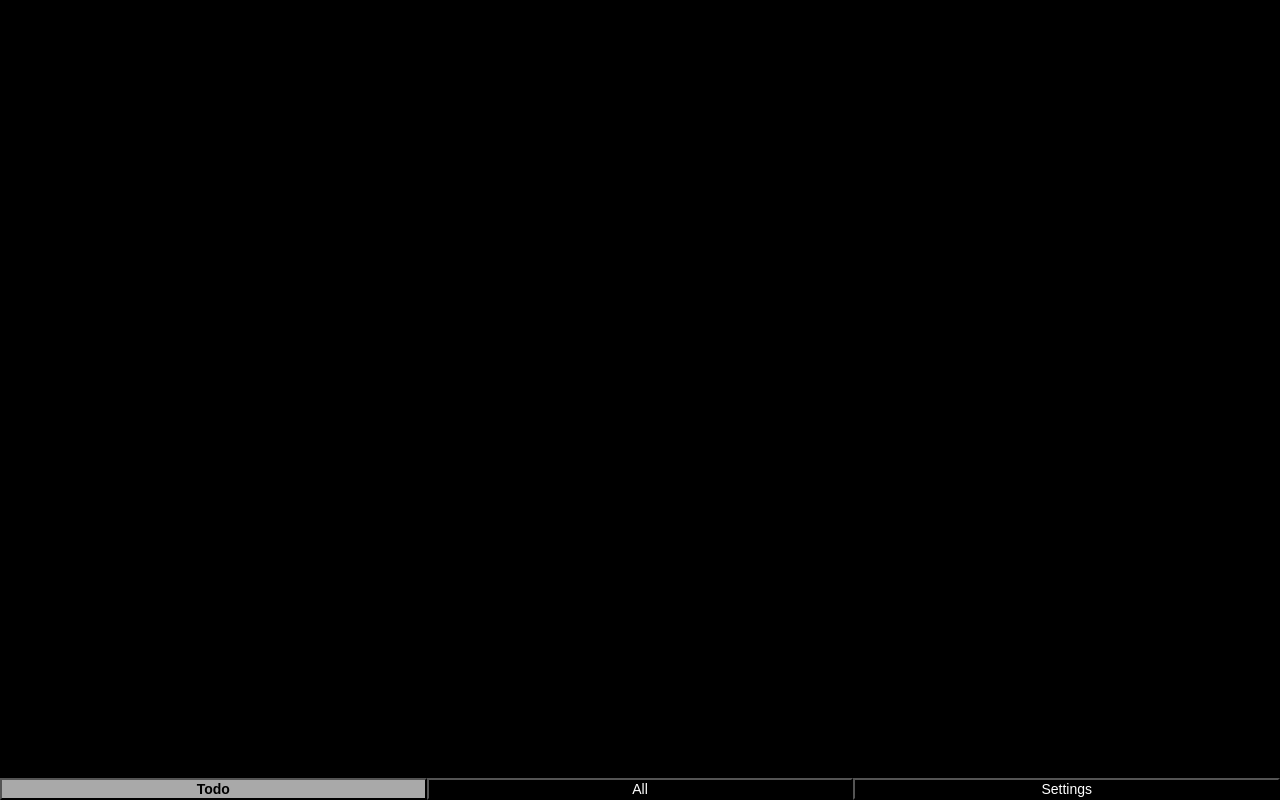
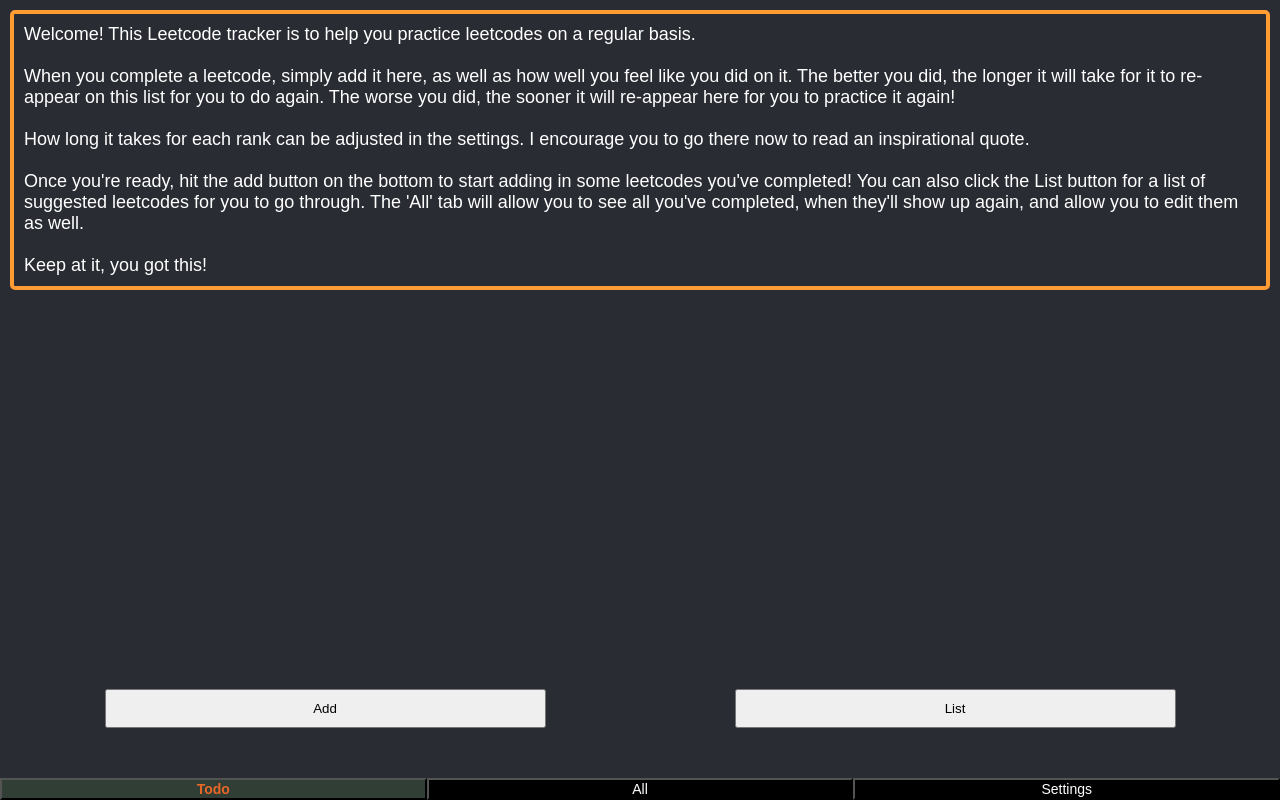
Before and after one commit to iamkennytso/leetPersistence, a browser extension: page index.html in a window 1280 px wide. Drawn offline with Linux system fonts and the light colour scheme.

Commit message:
color scheme

```diff
--- a/all/all.css
+++ b/all/all.css
@@ -3,7 +3,7 @@
 }
 
 th, td {
-  border: 1px solid black;
+  border: 1px solid #292C33;
   padding: 8px;
   text-align: left;
   white-space: nowrap;
@@ -36,7 +36,7 @@
   position: absolute;
   left: 0;
   bottom: 30px;
-  background-color: #333;
+  background-color: #313E35;
   color: white;
   padding: 5px;
   border-radius: 5px;
--- a/all/all.js
+++ b/all/all.js
@@ -6,6 +6,9 @@
 //   console.log("Value is " + result.key);
 // });
 
+console.log('all hello');
+
+(function() {
   const DEMO_LEETS = [
     {
       url: "https://leetcode.com/problems/contains-duplicate",
@@ -34,3 +37,4 @@
     lastTryCell.innerHTML = leet.lastTry
     tagsCell.innerHTML = leet.tags.join(' ')
   })
+})()
--- a/index.css
+++ b/index.css
@@ -5,10 +5,14 @@
   flex-direction: column;
   height: 100vh;
   margin: 0;
+  background-color: #292C33;
+  color: white;
 }
 
 #content {
   flex: 1;
+  display: flex;
+  flex-direction: column;
 }
 
 .tab-container {
@@ -28,7 +32,14 @@
 }
 
 .tab.active {
-  color: black;
+  color: #E86726;
   font-weight: bold;
-  background-color: darkgray;
+  background-color: #313E35;
 }
+
+/* Color Scheme:
+#FE9B33
+#E86726
+#B14B34
+#313E35
+#292C33 */
--- a/index.html
+++ b/index.html
@@ -1,8 +1,6 @@
 <!DOCTYPE html>
 <html lang="en">
   <head>
-    <meta charset="UTF-8">
-    <meta name="viewport" content="width=device-width, initial-scale=1.0">
     <title>Leetcode Helper</title>
     <link rel="stylesheet" href="index.css">
   </head>
--- a/index.js
+++ b/index.js
@@ -2,33 +2,62 @@
 const allTab = document.getElementById('allTab')
 const settingsTab = document.getElementById('settingsTab')
 
+const TAB_SCRIPT = 'TAB_SCRIPT'
+const TAB_STYLE  = 'TAB_STYLE'
+
 document.addEventListener("DOMContentLoaded", function () {
-  loadTab('todo/todo.html', document.querySelector('.tab.active'));
+  loadTab('todo', todoTab);
 });
 
 todoTab.addEventListener('click', () => {
-  loadTab('todo/todo.html', todoTab)
+  loadTab('todo', todoTab)
 })
 
 allTab.addEventListener('click', () => {
-  loadTab('all/all.html', allTab)
+  loadTab('all', allTab)
 })
 
 settingsTab.addEventListener('click', () => {
-  loadTab('settings/settings.html', settingsTab)
+  loadTab('settings', settingsTab)
 })
 
 
-const loadTab = (page, tabElement) => {
-  fetch(page)
-    .then(response => response.text())
-    .then(data => {
-      document.getElementById('content').innerHTML = data;
-    });
-
+const loadTab = (tab, tabElement) => {
   document.querySelectorAll('.active').forEach(tab => {
     tab.classList.remove('active');
   });
 
+
+
+  fetch(`${tab}/${tab}.html`)
+    .then(response => response.text())
+    .then(data => {
+      document.getElementById('content').innerHTML = data;
+
+      // remove old .js and old .css
+      const prevScript = document.getElementById(TAB_SCRIPT)
+      if (prevScript) {
+        prevScript.remove()
+      }
+      const prevStyle = document.getElementById(TAB_STYLE)
+      if (prevStyle) {
+        prevStyle.remove()
+      }
+
+      // add .js and .css
+      const script = document.createElement('script')
+      script.src = `${tab}/${tab}.js`
+      script.id = TAB_SCRIPT
+      document.body.appendChild(script)
+
+      const style = document.createElement("link");
+      style.rel = "stylesheet";
+      style.href = `${tab}/${tab}.css`;
+      style.id = TAB_STYLE
+      document.head.appendChild(style);
+    });
+
   tabElement.classList.add('active');
 }
+
+console.log('index loaded')
--- a/settings/settings.css
+++ b/settings/settings.css
@@ -1,8 +1,3 @@
-body {
-  background-color: black;
-  color: white
-}
-
 header {
   display: flex;
   justify-content: center;
@@ -11,9 +6,8 @@
 }
 
 .quoteContainer {
-  border: 4px solid darkgrey;
+  border: 4px solid #FE9B33;
   border-radius: 5px;
-  background-color: grey;
   padding: 10px;
   font-size: 12px;
 }
--- a/settings/settings.js
+++ b/settings/settings.js
@@ -0,0 +1 @@
+console.log('settings hello')
--- a/todo/todo.css
+++ b/todo/todo.css
@@ -1,8 +1,3 @@
-body {
-  background-color: black;
-  color: white
-}
-
 header {
   display: flex;
   justify-content: center;
@@ -10,9 +5,27 @@
   padding: 10px;
 }
 
-.quoteContainer {
-  border: 4px solid darkgrey;
-  border-radius: 5px;
-  background-color: grey;
+#mainContentContainer {
+  flex: 1
+}
+
+.bottomButtonsContainer {
+  display: flex;
+  margin: 10px 10px 50px;
+  width: calc(100% - 20px);
+  justify-content: space-around;
+}
+
+.bottomButton {
+  width: 35%;
   padding: 10px;
 }
+
+.introContent {
+  border: 4px solid #FE9B33;
+  border-radius: 5px;
+  background-color: #292C33;
+  padding: 10px;
+  margin: 10px;
+  font-size: 18px;
+}
--- a/todo/todo.html
+++ b/todo/todo.html
@@ -4,7 +4,11 @@
     <link rel="stylesheet" href="todo/todo.css">
   </head>
   <body>
-
-  <script src="todo/todo.js"></script>
+    <div id="mainContentContainer"></div>
+    <div class="bottomButtonsContainer">
+      <button class="bottomButton">Add</button>
+      <button class="bottomButton">List</button>
+    </div>
+    <!-- js file injected from index.js -->
   </body>
 </html>
--- a/todo/todo.js
+++ b/todo/todo.js
@@ -0,0 +1,17 @@
+(async () => {
+  const contentDiv = document.getElementById('mainContentContainer')
+  const allLeets = await chrome.storage.local.get('allLeets');
+
+  if (!Object.keys(allLeets).length) {
+    // first time run
+    const introContent = document.createElement('p')
+    introContent.classList.add('introContent')
+    introContent.innerHTML = "Welcome! This Leetcode tracker is to help you practice leetcodes on a regular basis."
+      + "<br/><br/>" + "When you complete a leetcode, simply add it here, as well as how well you feel like you did on it. The better you did, the longer it will take for it to re-appear on this list for you to do again. The worse you did, the sooner it will re-appear here for you to practice it again!"
+      + "<br/><br/>" + "How long it takes for each rank can be adjusted in the settings. I encourage you to go there now to read an inspirational quote."
+      + "<br/><br/>" + "Once you're ready, hit the add button on the bottom to start adding in some leetcodes you've completed! You can also click the List button for a list of suggested leetcodes for you to go through. The 'All' tab will allow you to see all you've completed, when they'll show up again, and allow you to edit them as well."
+      + "<br/><br/>" + "Keep at it, you got this!"
+    contentDiv.appendChild(introContent)
+    return
+  }
+})()
```
Also changed, not shown: all/all.html (+0 -1 lines), settings/settings.html (+0 -1 lines). Lines whose indentation alone changed are shown as unchanged.
